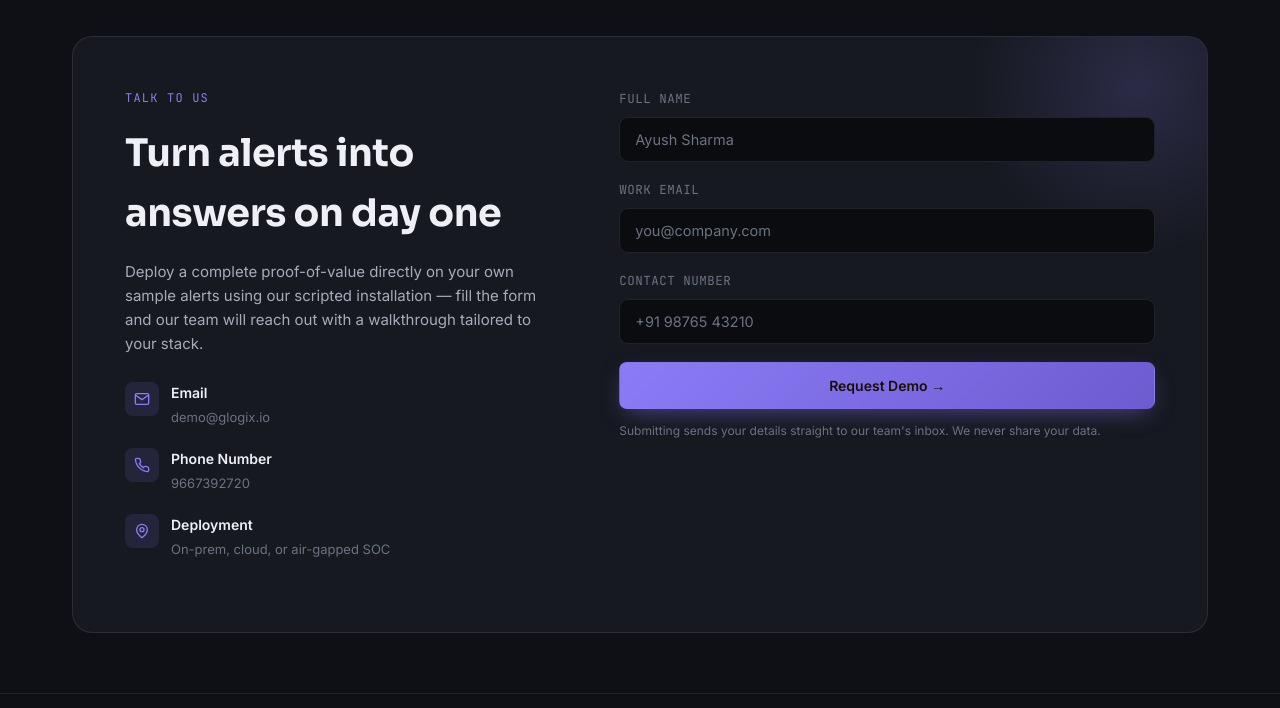
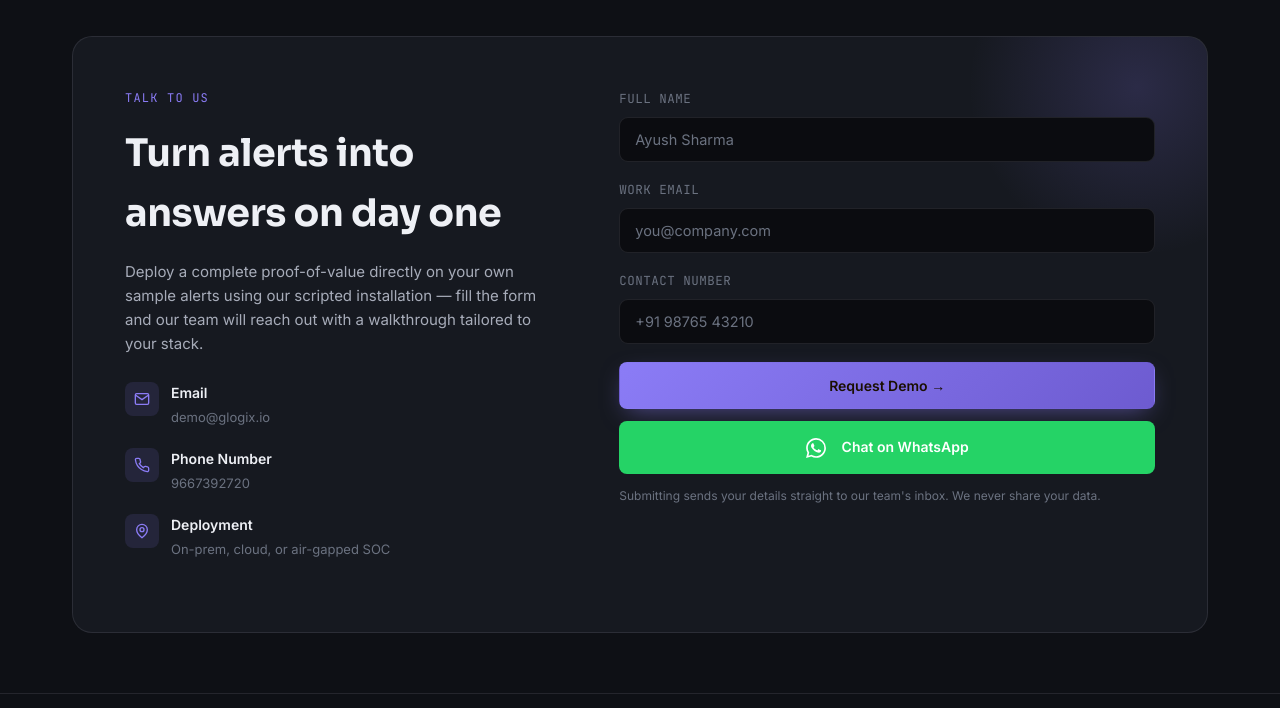
Before and after one commit to rohit131904/GLOSGIX-SPA, a website: page index.html in a window 1280 px wide. Shown: the part 8274-8982 px from the top of the page. Drawn offline with Linux system fonts and the light colour scheme.

Commit message:
whatsapp fix

```diff
--- a/index.html
+++ b/index.html
@@ -1231,6 +1231,10 @@ input.valid {
             <button type="submit" class="btn btn-primary" style="width:100%; justify-content:center; padding:14px;">
               Request Demo →
             </button>
+            <a href="https://wa.me/+919667392720" target="_blank" class="btn" style="width:100%; justify-content:center; padding:14px; background:#25D366; color:#ffffff; margin-top:12px; font-weight:600;">
+              <svg width="20" height="20" viewBox="0 0 24 24" fill="currentColor" style="margin-right:8px;"><path d="M17.472 14.382c-.297-.149-1.758-.867-2.03-.967-.273-.099-.471-.148-.67.15-.197.297-.767.966-.94 1.164-.173.199-.347.223-.644.075-.297-.15-1.255-.463-2.39-1.475-.883-.788-1.48-1.761-1.653-2.059-.173-.297-.018-.458.13-.606.134-.133.298-.347.446-.52.149-.174.198-.298.298-.497.099-.198.05-.371-.025-.52-.075-.149-.669-1.612-.916-2.207-.242-.579-.487-.5-.669-.51a12.8 12.8 0 0 0-.57-.01c-.198 0-.52.074-.792.372-.272.297-1.04 1.016-1.04 2.479 0 1.462 1.065 2.875 1.213 3.074.149.198 2.096 3.2 5.077 4.487.709.306 1.262.489 1.694.625.712.227 1.36.195 1.871.118.571-.085 1.758-.719 2.006-1.413.248-.694.248-1.289.173-1.413-.074-.124-.272-.198-.57-.347m-5.421 7.403h-.004a9.87 9.87 0 0 1-5.031-1.378l-.361-.214-3.741.982.998-3.648-.235-.374a9.86 9.86 0 0 1-1.51-5.26c.001-5.45 4.436-9.884 9.888-9.884 2.64 0 5.122 1.03 6.988 2.898a9.825 9.825 0 0 1 2.893 6.994c-.003 5.45-4.437 9.884-9.885 9.884m8.413-18.297A11.815 11.815 0 0 0 12.05 0C5.495 0 .16 5.335.157 11.892c0 2.096.547 4.142 1.588 5.945L.057 24l6.305-1.654a11.882 11.882 0 0 0 5.683 1.448h.005c6.554 0 11.89-5.335 11.893-11.893a11.821 11.821 0 0 0-3.48-8.413Z"/></svg>
+              Chat on WhatsApp
+            </a>
             <p class="form-note">Submitting sends your details straight to our team's inbox. We never share your data.</p>
             <div class="form-msg ok" id="msgOk">Thanks! Your request has been sent — we'll be in touch shortly.</div>
             <div class="form-msg err" id="msgErr">Something went wrong. Please try again in a moment.</div>
@@ -1279,6 +1283,10 @@ input.valid {
     >
         Request Demo →
     </button>
+      <a href="https://wa.me/+919667392720" target="_blank" class="btn" style="width:100%; justify-content:center; padding:14px; background:#25D366; color:#ffffff; margin-top:12px; font-weight:600;">
+              <svg width="20" height="20" viewBox="0 0 24 24" fill="currentColor" style="margin-right:8px;"><path d="M17.472 14.382c-.297-.149-1.758-.867-2.03-.967-.273-.099-.471-.148-.67.15-.197.297-.767.966-.94 1.164-.173.199-.347.223-.644.075-.297-.15-1.255-.463-2.39-1.475-.883-.788-1.48-1.761-1.653-2.059-.173-.297-.018-.458.13-.606.134-.133.298-.347.446-.52.149-.174.198-.298.298-.497.099-.198.05-.371-.025-.52-.075-.149-.669-1.612-.916-2.207-.242-.579-.487-.5-.669-.51a12.8 12.8 0 0 0-.57-.01c-.198 0-.52.074-.792.372-.272.297-1.04 1.016-1.04 2.479 0 1.462 1.065 2.875 1.213 3.074.149.198 2.096 3.2 5.077 4.487.709.306 1.262.489 1.694.625.712.227 1.36.195 1.871.118.571-.085 1.758-.719 2.006-1.413.248-.694.248-1.289.173-1.413-.074-.124-.272-.198-.57-.347m-5.421 7.403h-.004a9.87 9.87 0 0 1-5.031-1.378l-.361-.214-3.741.982.998-3.648-.235-.374a9.86 9.86 0 0 1-1.51-5.26c.001-5.45 4.436-9.884 9.888-9.884 2.64 0 5.122 1.03 6.988 2.898a9.825 9.825 0 0 1 2.893 6.994c-.003 5.45-4.437 9.884-9.885 9.884m8.413-18.297A11.815 11.815 0 0 0 12.05 0C5.495 0 .16 5.335.157 11.892c0 2.096.547 4.142 1.588 5.945L.057 24l6.305-1.654a11.882 11.882 0 0 0 5.683 1.448h.005c6.554 0 11.89-5.335 11.893-11.893a11.821 11.821 0 0 0-3.48-8.413Z"/></svg>
+              Chat on WhatsApp
+            </a>
 
     <p class="form-note">
         Submitting sends your details straight to our team's inbox. We never share your data.
```
